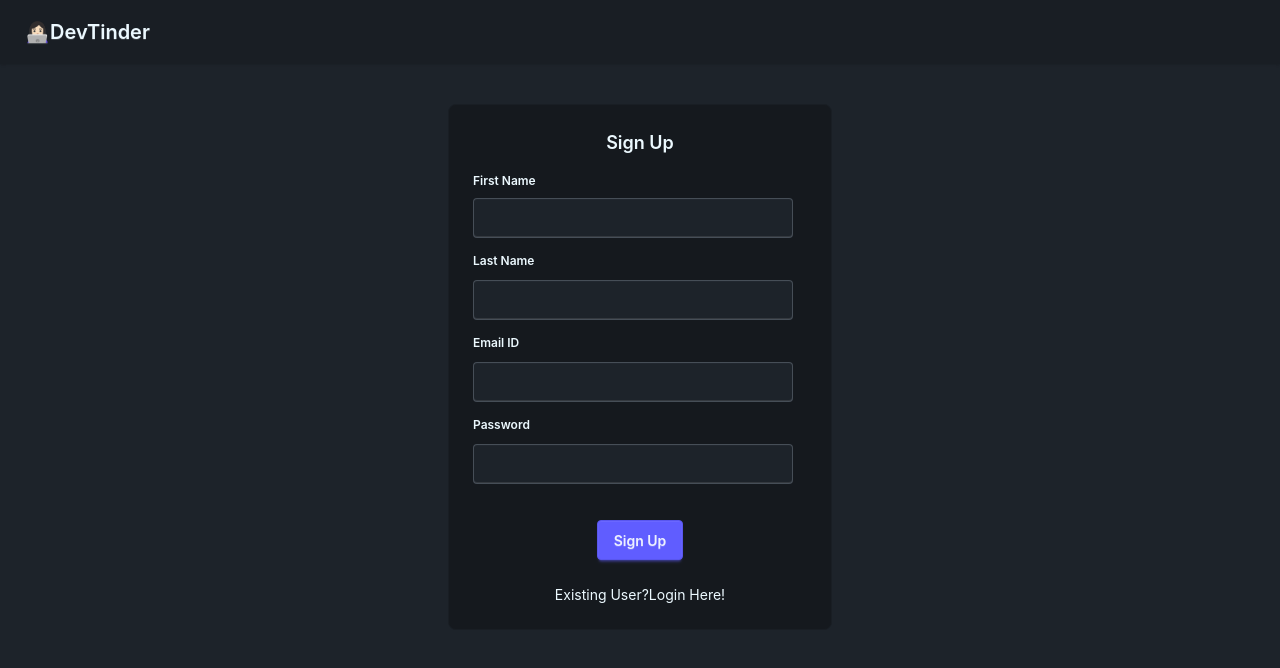
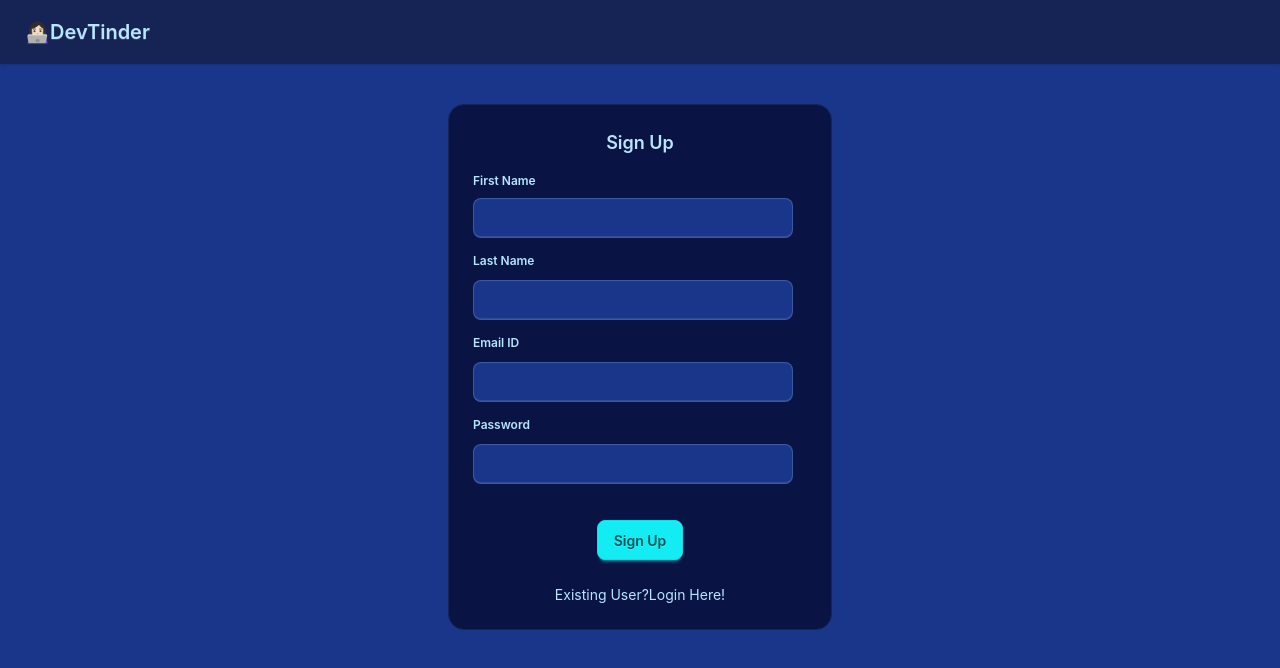
Before and after one commit to Sethuselvi/devTinder-web, a React (Vite) app: page /login in a window 1280 px wide. Shown: the top 668 px of the page. Built offline with nearby package versions, Linux system fonts and the light colour scheme; no server answers.

Commit message:
Added swipecard feature and keyboard event for login and signup button.Also changed theme

```diff
--- a/index.html
+++ b/index.html
@@ -1,5 +1,5 @@
 <!doctype html>
-<html lang="en" data-theme="dark">
+<html lang="en" data-theme="aqua">
   <head>
     <meta charset="UTF-8" />
     <link rel="icon" type="image/svg+xml" href="/vite.svg" />
--- a/package.json
+++ b/package.json
@@ -13,6 +13,7 @@
     "@reduxjs/toolkit": "^2.11.2",
     "@tailwindcss/vite": "^4.2.1",
     "axios": "^1.13.6",
+    "framer-motion": "^12.38.0",
     "react": "^19.2.0",
     "react-dom": "^19.2.0",
     "react-redux": "^9.2.0",
--- a/src/components/Login.jsx
+++ b/src/components/Login.jsx
@@ -48,7 +48,7 @@ const Login = () => {
   <legend className="fieldset-legend">Email ID</legend>
   <input type="text" className="input" value={emailId} onChange={(e)=>{setemailId(e.target.value)}}/>
   <legend className="fieldset-legend">Password</legend>
-  <input type="password" className="input" value={password} onChange={(e)=>{setpassword(e.target.value)}}/>
+  <input type="password" className="input" value={password} onChange={(e)=>{setpassword(e.target.value)}}  onKeyDown={isLogin?handleLogin:handleSignUp}/>
 </fieldset>
    </div>
    <p className="text-red-500">{error}</p>
--- a/src/components/UserCard.jsx
+++ b/src/components/UserCard.jsx
@@ -2,9 +2,11 @@ import axios from "axios";
 import {BASE_URL} from "../utils/constants"
 import { useDispatch } from "react-redux";
 import { removeFeed } from "../utils/feedSlice";
+import {motion,useMotionValue,useTransform} from 'framer-motion'
+import { useState } from "react";
 
 const UserCard = ({user}) => {
-
+     const [cards,setcards] =useState({user})
     const {_id,firstName,lastName,photoUrl,age,gender,about} = user;
      const dispatch = useDispatch()
     const handleSendRequest = async (status,userId)=>{
@@ -17,10 +19,23 @@ const UserCard = ({user}) => {
         console.error(err)
       }
     }
+   const x = useMotionValue(0)
+   const rotate = useTransform(x,[-150,150],[-18,18])
 
 
+   const handleDragEnd = () =>{
+    if(x.get() > 50){
+      // Swipe Right → Interested
+      handleSendRequest("intrested",_id)
+    }
+    else if(x.get() < -50){
+       // Swipe Left → Ignored
+       handleSendRequest("ignored",_id)
+    }
+   }
+
   return (
-    <div className="card bg-base-200 w-96 shadow-sm">
+    <motion.div className="card bg-base-200 w-96 shadow-sm" drag="x" dragConstraints={{left:0,right:0}} style={{x,rotate}} onDragEnd={handleDragEnd}>
   <figure>
     <img
       src={photoUrl}
@@ -35,7 +50,7 @@ const UserCard = ({user}) => {
       <button className="btn btn-secondary" onClick={()=>{handleSendRequest("intrested",_id)}}>Intrested</button>
     </div>
   </div>
-</div>
+</motion.div>
 )
 }
 
--- a/src/index.css
+++ b/src/index.css
@@ -1,4 +1,4 @@
 @import "tailwindcss";
 @plugin "daisyui"{
-   themes: light --default, dark --prefersdark,cupcake;
+   themes: light --default, dark --prefersdark,cupcake,synthwave,valentine,aqua;
  };
```
Also changed, not shown: 1 other file (tests, documents, lock files or other folders).
